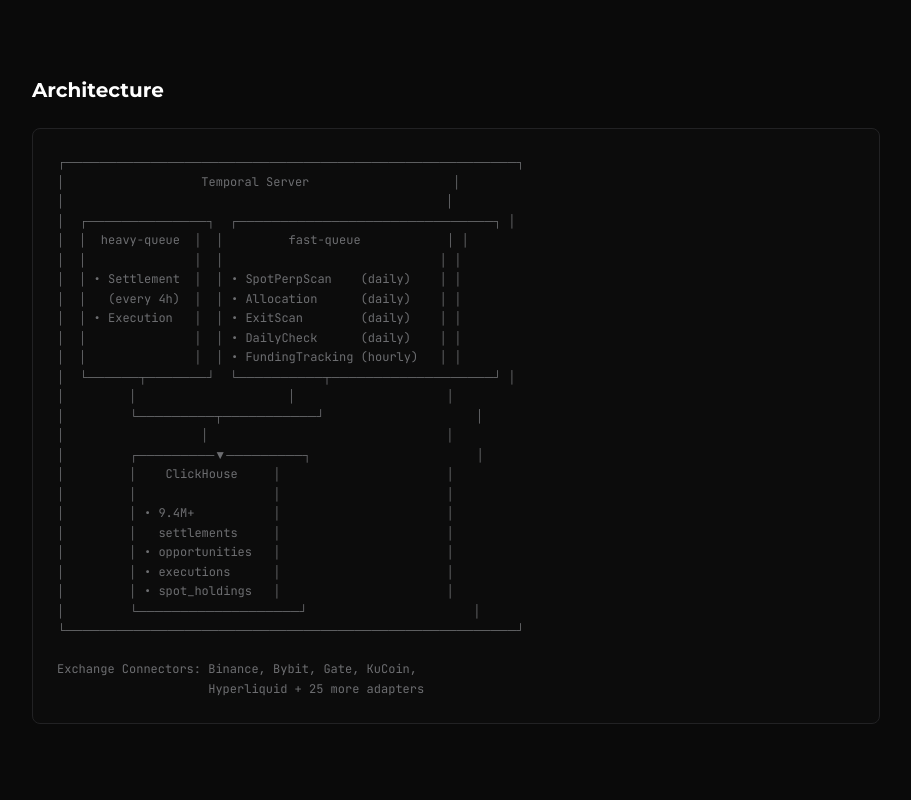
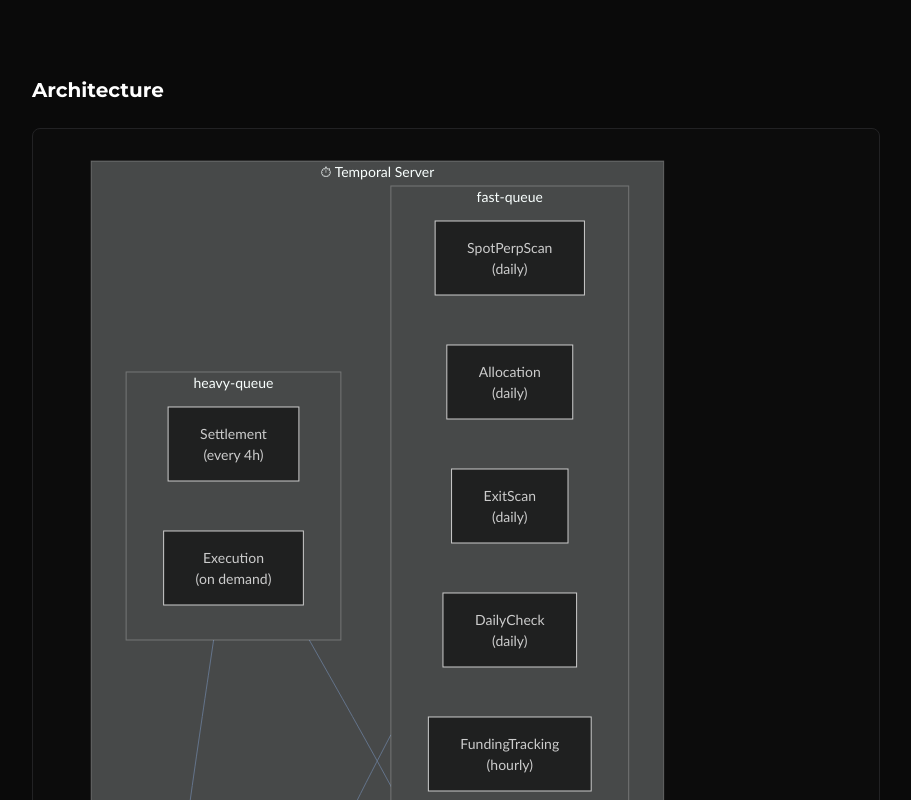
Before and after one commit to Zirodelta/landing, a Next.js app: page /docs in a window 1280 px wide. Shown: the part 2720-3520 px from the top of the page, without its empty margins (184-1095 px from the left). Built offline with nearby package versions, Linux system fonts and the light colour scheme.

Commit message:
feat: replace ASCII architecture diagram with interactive Mermaid chart on /docs

```diff
--- a/app/docs/page.tsx
+++ b/app/docs/page.tsx
@@ -2,6 +2,7 @@ import Link from "next/link"
 import Image from "next/image"
 import { ArrowUpRight } from "lucide-react"
 import { Footer } from "@/components/zirodelta/footer"
+import { MermaidChart } from "@/components/mermaid-chart"
 
 function Phase({
   number,
@@ -299,36 +300,43 @@ export default function DocsPage() {
           <h2 className="text-xl font-bold text-foreground mb-6" style={{ fontFamily: 'var(--font-montserrat), sans-serif' }}>
             Architecture
           </h2>
-          <div className="rounded-lg border border-border bg-card/30 p-6 font-mono text-xs leading-relaxed text-muted-foreground overflow-x-auto">
-            <pre>{`┌─────────────────────────────────────────────────────┐
-│                   Temporal Server                    │
-│                                                     │
-│  ┌──────────────┐  ┌──────────────────────────────┐ │
-│  │  heavy-queue  │  │         fast-queue            │ │
-│  │               │  │                              │ │
-│  │ • Settlement  │  │ • SpotPerpScan    (daily)    │ │
-│  │   (every 4h)  │  │ • Allocation      (daily)    │ │
-│  │ • Execution   │  │ • ExitScan        (daily)    │ │
-│  │               │  │ • DailyCheck      (daily)    │ │
-│  │               │  │ • FundingTracking (hourly)   │ │
-│  └──────┬───────┘  └──────────┬───────────────────┘ │
-│         │                     │                     │
-│         └─────────┬───────────┘                     │
-│                   │                                 │
-│         ┌─────────▼─────────┐                       │
-│         │    ClickHouse     │                       │
-│         │                   │                       │
-│         │ • 9.4M+           │                       │
-│         │   settlements     │                       │
-│         │ • opportunities   │                       │
-│         │ • executions      │                       │
-│         │ • spot_holdings   │                       │
-│         └───────────────────┘                       │
-└─────────────────────────────────────────────────────┘
+          <MermaidChart chart={`graph TD
+    subgraph Temporal["⏱ Temporal Server"]
+        direction TB
+        subgraph HQ["heavy-queue"]
+            Settlement["Settlement\n(every 4h)"]
+            Execution["Execution\n(on demand)"]
+        end
+        subgraph FQ["fast-queue"]
+            SpotPerpScan["SpotPerpScan\n(daily)"]
+            Allocation["Allocation\n(daily)"]
+            ExitScan["ExitScan\n(daily)"]
+            DailyCheck["DailyCheck\n(daily)"]
+            FundingTracking["FundingTracking\n(hourly)"]
+        end
+    end
 
-Exchange Connectors: Binance, Bybit, Gate, KuCoin,
-                     Hyperliquid + 25 more adapters`}</pre>
-          </div>
+    subgraph CH["🗄 ClickHouse"]
+        Settlements["9.4M+ settlements"]
+        Opportunities["opportunities"]
+        Executions["executions"]
+        SpotHoldings["spot_holdings"]
+    end
+
+    subgraph EX["🔌 Exchange Connectors"]
+        Binance["Binance"]
+        Bybit["Bybit"]
+        Gate["Gate"]
+        KuCoin["KuCoin"]
+        Hyperliquid["Hyperliquid"]
+        More["+ 25 more"]
+    end
+
+    HQ --> CH
+    FQ --> CH
+    HQ --> EX
+    FQ --> EX
+`} />
         </section>
 
         {/* Principles */}
--- /dev/null
+++ b/components/mermaid-chart.tsx
@@ -0,0 +1,58 @@
+"use client"
+
+import { useEffect, useRef, useState } from "react"
+
+interface MermaidChartProps {
+  chart: string
+  className?: string
+}
+
+export function MermaidChart({ chart, className = "" }: MermaidChartProps) {
+  const containerRef = useRef<HTMLDivElement>(null)
+  const [svg, setSvg] = useState<string>("")
+
+  useEffect(() => {
+    async function render() {
+      const mermaid = (await import("mermaid")).default
+      mermaid.initialize({
+        startOnLoad: false,
+        theme: "dark",
+        themeVariables: {
+          darkMode: true,
+          background: "transparent",
+          primaryColor: "#22d3ee",
+          primaryTextColor: "#e2e8f0",
+          primaryBorderColor: "#334155",
+          lineColor: "#64748b",
+          secondaryColor: "#1e293b",
+          tertiaryColor: "#0f172a",
+          noteTextColor: "#e2e8f0",
+          noteBkgColor: "#1e293b",
+          noteBorderColor: "#334155",
+          fontSize: "14px",
+        },
+        flowchart: {
+          htmlLabels: true,
+          curve: "basis",
+          padding: 16,
+        },
+      })
+      try {
+        const id = `mermaid-${Math.random().toString(36).slice(2, 9)}`
+        const { svg: renderedSvg } = await mermaid.render(id, chart)
+        setSvg(renderedSvg)
+      } catch (e) {
+        console.error("Mermaid render error:", e)
+      }
+    }
+    render()
+  }, [chart])
+
+  return (
+    <div
+      ref={containerRef}
+      className={`rounded-lg border border-border bg-card/30 p-6 overflow-x-auto ${className}`}
+      dangerouslySetInnerHTML={{ __html: svg }}
+    />
+  )
+}
```
Also changed, not shown: package.json (+5 -4 lines), 2 other files (tests, documents, lock files or other folders).
